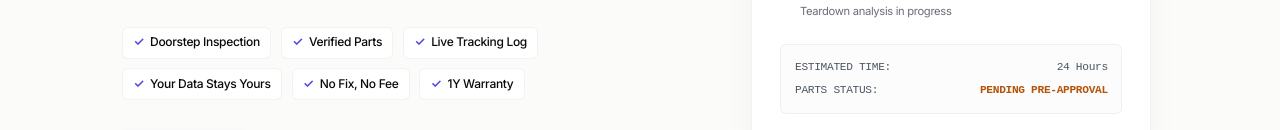
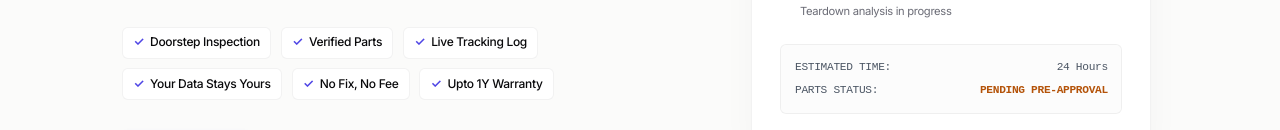
Before and after one commit to Himanshu04Kumar/Cepheusv1-web, a Next.js app: page / in a window 1280 px wide. Shown: the part 380-510 px from the top of the page. Built offline with nearby package versions, Linux system fonts and the light colour scheme.

Commit message:
Update page.tsx

```diff
--- a/src/app/page.tsx
+++ b/src/app/page.tsx
@@ -87,7 +87,7 @@ export default function HomePage() {
                   <span className="pillar-tag"><span class="check-icon">✓</span> Live Tracking Log</span>
                   <span className="pillar-tag"><span class="check-icon">✓</span> Your Data Stays Yours</span>
                   <span className="pillar-tag"><span class="check-icon">✓</span> No Fix, No Fee</span>
-                  <span className="pillar-tag"><span class="check-icon">✓</span> 1Y Warranty</span>
+                  <span className="pillar-tag"><span class="check-icon">✓</span> Upto 1Y Warranty</span>
               </div>
               <div className="hero-actions">
                   <Link href="/book" className="btn btn-primary btn-lg">Book a Repair</Link>
```
